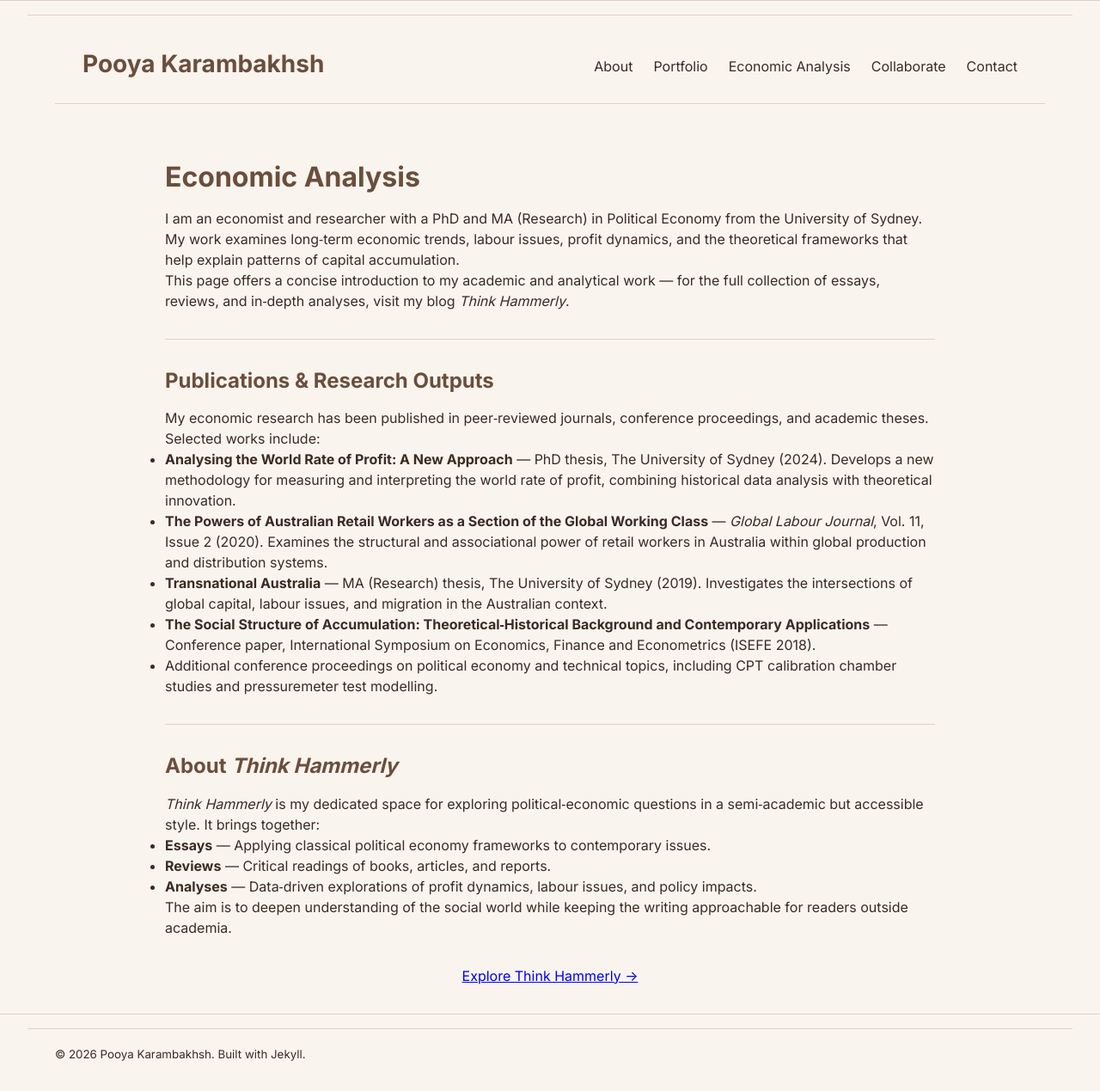
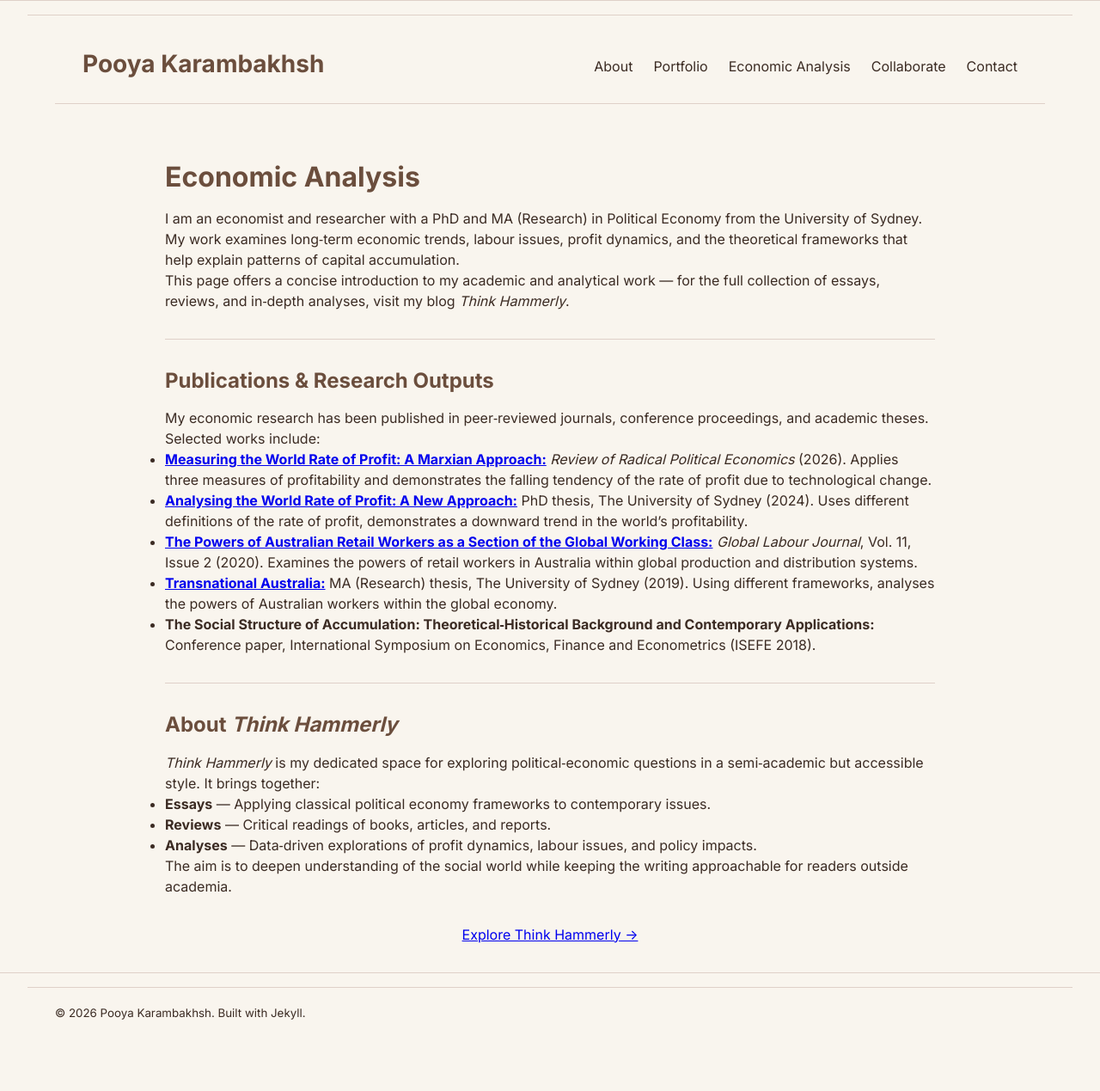
Before and after one commit to pooya-karambakhsh/pooya-karambakhsh.github.io, a Jekyll site: the page built from economic.md, in a window 1280 px wide. Shown: the whole page at 86% size. Built offline with Jekyll 4.4.1, drawn with Linux system fonts in a browser that asks for light colours; after the commit the page ends 1221 px from its top, so only the background shows below that.

Commit message:
20260328 Updated HomePage

```diff
--- a/economic.md
+++ b/economic.md
@@ -15,12 +15,12 @@ This page offers a concise introduction to my academic and analytical work — f
 ## Publications & Research Outputs
 
 My economic research has been published in peer‑reviewed journals, conference proceedings, and academic theses. Selected works include:
+- [**Measuring the World Rate of Profit: A Marxian Approach:**](https://doi.org/10.1177/04866134261420879) *Review of Radical Political Economics* (2026). Applies three measures of profitability and demonstrates the falling tendency of the rate of profit due to technological change.
+- [**Analysing the World Rate of Profit: A New Approach:**](https://doi.org/10.1177/04866134261420879) PhD thesis, The University of Sydney (2024). Uses different definitions of the rate of profit, demonstrates a downward trend in the world's profitability.
+- [**The Powers of Australian Retail Workers as a Section of the Global Working Class:**](https://doi.org/10.15173/glj.v11i2.4076) *Global Labour Journal*, Vol. 11, Issue 2 (2020). Examines the powers of retail workers in Australia within global production and distribution systems.
+- [**Transnational Australia:**](http://hdl.handle.net/2123/20744) MA (Research) thesis, The University of Sydney (2019). Using different frameworks, analyses the powers of Australian workers within the global economy.
+- **The Social Structure of Accumulation: Theoretical‑Historical Background and Contemporary Applications:** Conference paper, International Symposium on Economics, Finance and Econometrics (ISEFE 2018).
 
-- **Analysing the World Rate of Profit: A New Approach** — PhD thesis, The University of Sydney (2024). Develops a new methodology for measuring and interpreting the world rate of profit, combining historical data analysis with theoretical innovation.
-- **The Powers of Australian Retail Workers as a Section of the Global Working Class** — *Global Labour Journal*, Vol. 11, Issue 2 (2020). Examines the structural and associational power of retail workers in Australia within global production and distribution systems.
-- **Transnational Australia** — MA (Research) thesis, The University of Sydney (2019). Investigates the intersections of global capital, labour issues, and migration in the Australian context.
-- **The Social Structure of Accumulation: Theoretical‑Historical Background and Contemporary Applications** — Conference paper, International Symposium on Economics, Finance and Econometrics (ISEFE 2018).
-- Additional conference proceedings on political economy and technical topics, including CPT calibration chamber studies and pressuremeter test modelling.
 
 ---
 
```
Also changed, not shown: index.md (+3 -3 lines).
